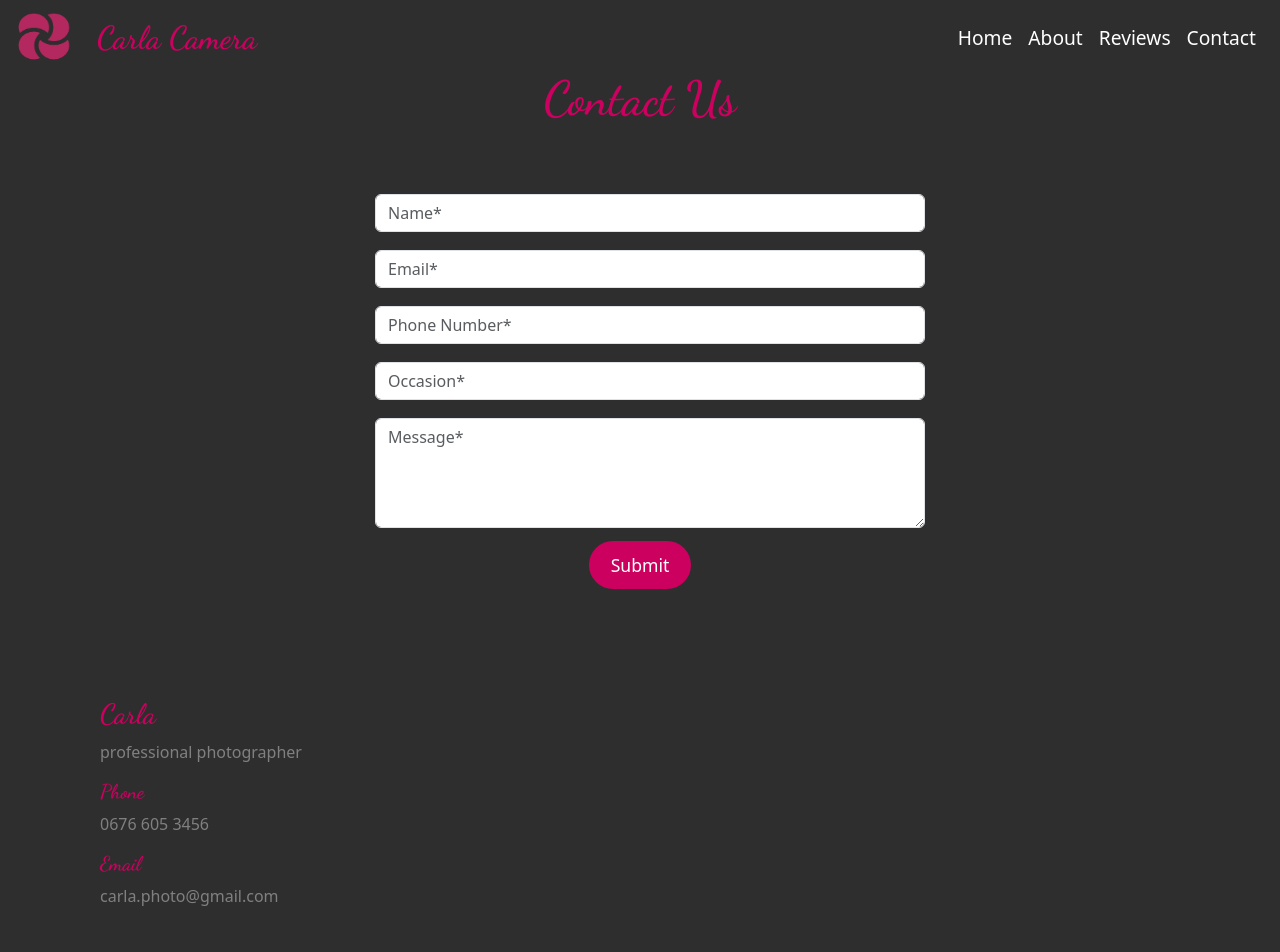
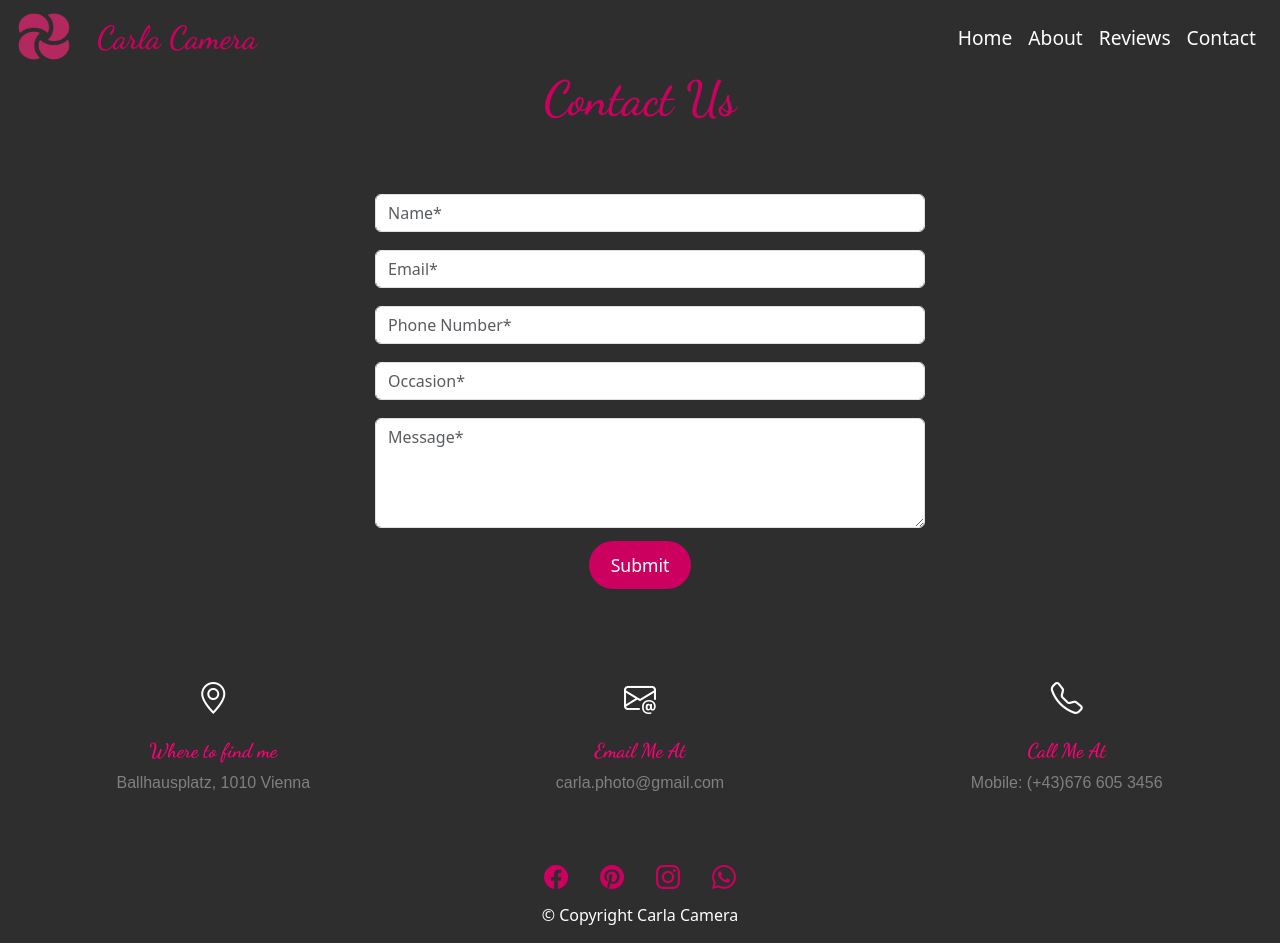
Before and after one commit to ViktoriaFed/Photographer-s-website, an Angular app: page /contact in a window 1280 px wide. Shown: the top 952 px of the page. Built offline with nearby package versions, Linux system fonts and the light colour scheme; a web font is replaced by a local one.

Commit message:
change contact part

```diff
--- a/src/app/contact/contact.component.html
+++ b/src/app/contact/contact.component.html
@@ -25,7 +25,7 @@
       </div>
       <div class="form-group">
         <input
-          type="phonenumber"
+          type="number"
           class="form-control"
           id="number"
           placeholder="Phone Number*"
@@ -57,7 +57,7 @@
     </div>
   </div>
 
-  <div class="contact-me">
+  <!-- <div class="contact-me">
     <h3>Carla</h3>
     <p>professional photographer</p>
 
@@ -66,5 +66,29 @@
 
     <h5>Email</h5>
     <p>carla.photo@gmail.com</p>
+  </div> -->
+
+  <div class="row contact-info">
+    <div class="col-four tab-full">
+      <div class="icon">
+        <i class="bi bi-geo-alt"></i>
+      </div>
+      <h5>Where to find me</h5>
+      <p>Ballhausplatz, 1010 Vienna<br /></p>
+    </div>
+    <div class="col-four tab-full">
+      <div class="icon">
+        <i class="bi bi-envelope-at"></i>
+      </div>
+      <h5>Email Me At</h5>
+      <p>carla.photo@gmail.com<br /></p>
+    </div>
+    <div class="col-four tab-full">
+      <div class="icon">
+        <i class="bi bi-telephone"></i>
+      </div>
+      <h5>Call Me At</h5>
+      <p>Mobile: (+43)676 605 3456<br /></p>
+    </div>
   </div>
 </body>
--- a/src/app/contact/contact.component.scss
+++ b/src/app/contact/contact.component.scss
@@ -1,42 +1,37 @@
-
-body{
-
-    background-color: rgb(46, 46,46);
-height: 145vh;
+body {
+  background-color: rgb(46, 46, 46);
+  // height: 145vh;
   // padding: 10px;
   // position: absolute;
   // width: 100%;
+  padding-bottom: 40px;
 }
- .contact{
+.contact {
   padding: 60px;
-
 }
- h2{
+h2 {
   // padding: 20px;
-    color: #CC005F;
+  color: #cc005f;
   margin: 10px;
   text-align: center;
   // margin-top: 60px;
   // margin-bottom: 60px;
   height: 5vh;
   font-size: 3rem;
-font-family:"Dancing Script", cursive;
-
+  font-family: "Dancing Script", cursive;
 }
 
-.container{
+.container {
   // margin: 20px;
   display: flex;
   align-items: center;
   justify-content: center;
-
 }
-.test{
+.test {
   display: flex;
   flex-direction: column;
-
 }
-.form-group{
+.form-group {
   width: 100%;
   max-width: 650px;
 
@@ -44,14 +39,11 @@ font-family:"Dancing Script", cursive;
   padding: 4px;
   margin: 10px;
   border-radius: 60px;
-
-
 }
-
 
 .contact-btn {
   text-decoration: none;
-     background-color:#CC005F;
+  background-color: #cc005f;
   color: white;
   padding: 10px;
   width: 100%;
@@ -61,36 +53,31 @@ font-size: 1.1rem;
   border-radius: 60px;
   padding: 12px 22px;
 }
-.single-contact-btn{
+.single-contact-btn {
   text-align: center;
   margin: 20px;
   margin-top: 20px;
-
 }
-.contact-me{
-
+.contact-me {
   padding: 100px;
-    position:absolute;
-width: 100% ;
+  position: absolute;
+  width: 100%;
   display: flex;
   flex-direction: column;
   justify-content: flex-end;
   padding-top: 100px;
-
 }
-h3{
-    color: #CC005F;
+h3 {
+  color: #cc005f;
   font-family: "Dancing Script", cursive;
 }
-h5{
-    color: #CC005F;
+h5 {
+  color: #cc005f;
   font-family: "Dancing Script", cursive;
-
 }
 
-p{
+p {
   color: gray;
-
 }
 
 // @media screen and (min-width:500px) {
@@ -98,3 +85,52 @@ p{
 //         width: 70%;
 //     }
 // }
+
+.contact-info {
+  margin: 4.8rem auto 0;
+  font-family: "poppins-regular", sans-serif;
+  font-size: 1.5rem;
+  text-align: center;
+}
+.contact-info .collapse {
+  padding: 0;
+}
+.contact-info .icon {
+  margin-bottom: 2.1rem;
+}
+.contact-info .icon i {
+  font-size: 4.2rem;
+  color: #ffffff;
+}
+.contact-info h5 {
+  color: #ff0077;
+}
+
+.contact-info {
+  display: flex;
+  justify-content: center;
+  align-items: center;
+  margin: 4.8rem auto 0;
+  font-family: "poppins-regular", sans-serif;
+  font-size: 1rem;
+  text-align: center;
+}
+
+.contact-info .col-four {
+  flex: 1;
+  text-align: center;
+  padding: 0 10px;
+}
+
+.contact-info .icon {
+  margin-bottom: 1rem;
+}
+
+.contact-info .icon i {
+  font-size: 2rem;
+  color: #ffffff;
+}
+
+.contact-info h5 {
+  color: #ff0077;
+}
```
Lines whose indentation alone changed are shown as unchanged.
